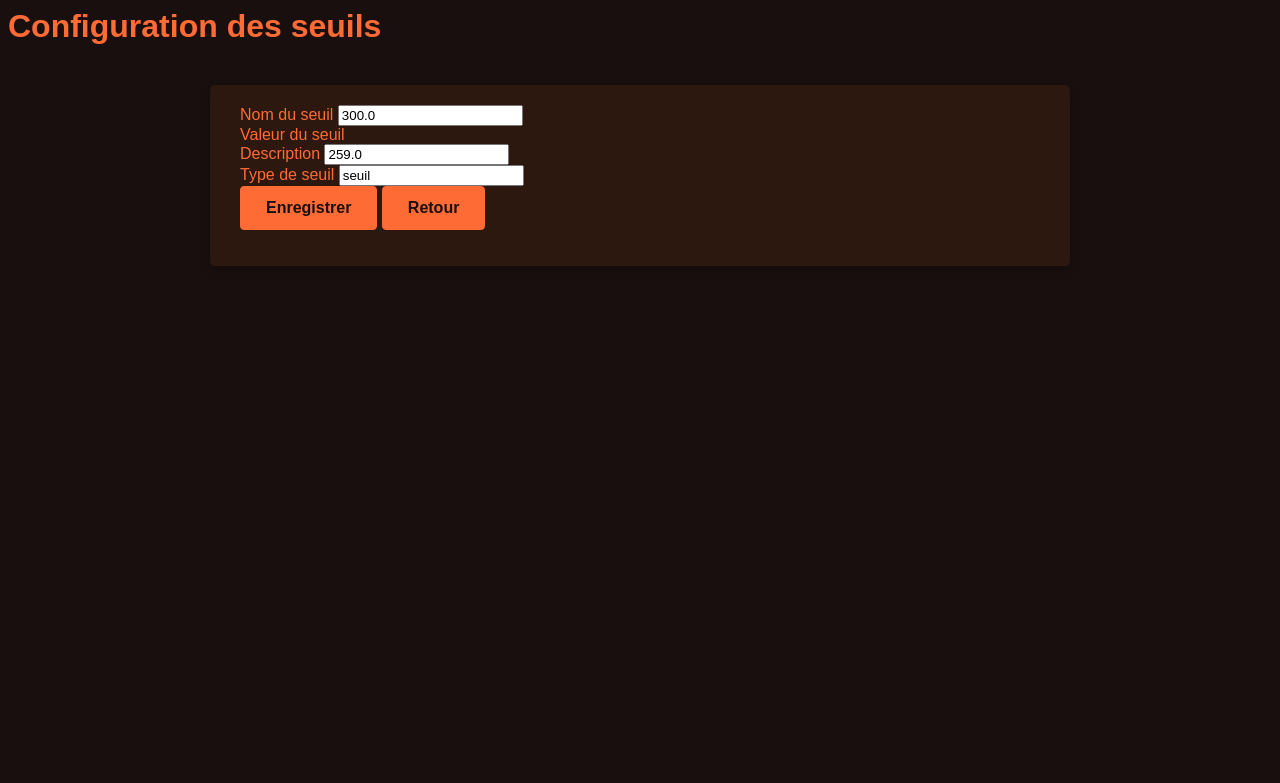
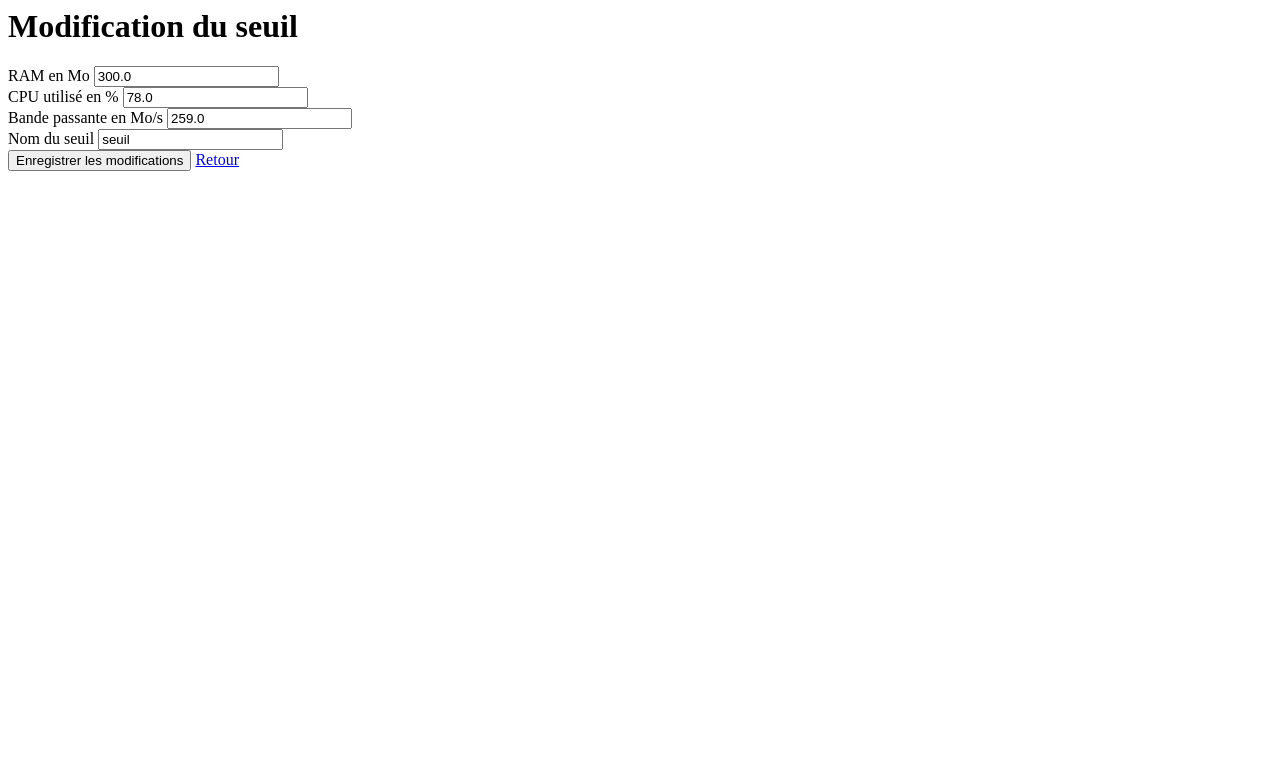
Before and after one commit to TerminatordeTSP/supervision-routeur-cisco, a Django app: page /configuration/seuil_update/5/ in a window 1280 px wide. Shown: the top 783 px of the page. Run offline with Django 4.2, Linux system fonts and the light colour scheme; data comes from the database, SQL or seed files in the repository.

Commit message:
Elaboration du dashboard en html

```diff
--- a/src/config_routeur/static/config_routeur/style2.css
+++ b/src/config_routeur/static/config_routeur/style2.css
@@ -1,90 +1,29 @@
-body {
-    background-color: #1a0f0f;
-    color: #ff6b35;
-    font-family: 'Arial', sans-serif;
+/* Ajoutez ces styles aux styles existants */
+.messages {
+    margin-bottom: 20px;
 }
 
-.seuil-detail {
-    max-width: 800px;
-    margin: 40px auto;
-    padding: 20px 30px;
-    background-color: #2d1810;
-    border-radius: 5px;
-    box-shadow: 0 4px 10px rgba(0, 0, 0, 0.3);
+.alert {
+    padding: 12px 20px;
+    margin-bottom: 15px;
+    border-radius: 6px;
+    font-size: 14px;
 }
 
-.seuil-detail h2 {
-    font-size: 24px;
-    color: #ff6b35;
-    text-align: center;
-    font-weight: bold;
-    margin-bottom: 25px;
+.alert-success {
+    background-color: rgba(40, 167, 69, 0.2);
+    border: 1px solid #28a745;
+    color: #28a745;
 }
 
-.seuil-detail h2 span {
-    color: #ffffff;
+.alert-danger {
+    background-color: rgba(220, 53, 69, 0.2);
+    border: 1px solid #dc3545;
+    color: #dc3545;
 }
 
-.seuil-detail ul {
-    list-style: none;
-    padding: 0;
-    margin: 0;
+.alert-warning {
+    background-color: rgba(255, 193, 7, 0.2);
+    border: 1px solid #ffc107;
+    color: #ffc107;
 }
-
-.seuil-detail ul li {
-    border-left: 4px solid #ff6b35;
-    margin: 15px 0;
-    padding: 10px 15px;
-    background-color: #3d2218;
-    border-radius: 5px;
-    font-size: 16px;
-    color: #ffffff;
-}
-
-.seuil-detail ul li strong {
-    color: #ff6b35;
-}
-
-.back-button {
-    margin-top: 30px;
-    text-align: center;
-}
-
-.btn-back {
-    display: inline-block;
-    padding: 12px 25px;
-    font-size: 16px;
-    font-weight: bold;
-    color: #1a0f0f;
-    background-color: #ff6b35;
-    text-decoration: none;
-    border-radius: 4px;
-    transition: all 0.3s ease;
-    border: 1px solid #ff6b35;
-}
-
-.btn-back:hover {
-    background-color: #3d2218;
-    color: #ff6b35;
-    transform: translateY(-2px);
-}
-
-.btn-back:active {
-    transform: scale(0.95);
-}
-
-@media (max-width: 768px) {
-    .seuil-detail {
-        margin: 20px;
-        padding: 15px;
-    }
-
-    .seuil-detail h2 {
-        font-size: 20px;
-    }
-
-    .btn-back {
-        padding: 10px 20px;
-        font-size: 14px;
-    }
-}
--- a/src/config_routeur/templates/seuil2.html
+++ b/src/config_routeur/templates/seuil2.html
@@ -1,46 +1,77 @@
 {% extends 'base.html' %}
 {% load static %}
 
-{% block title %}Configuration des seuils{% endblock title %}
+{% block title %}Modification du seuil{% endblock title %}
 
 {% block content %}
 <link rel="stylesheet" href="{% static 'config_routeur/style2.css' %}">
 <div class="config-container">
     <div class="header">
-        <h1>Configuration des seuils</h1>
+        <h1>Modification du seuil</h1>
     </div>
+
+    {% if messages %}
+    <div class="messages">
+        {% for message in messages %}
+        <div class="alert {% if message.tags %}alert-{{ message.tags }}{% endif %}">
+            {{ message }}
+        </div>
+        {% endfor %}
+    </div>
+    {% endif %}
 
     <div class="seuil-detail">
         <form action="" method="post" novalidate class="config-form">
             {% csrf_token %}
 
+            {% if form.non_field_errors %}
+            <div class="alert alert-danger">
+                {% for error in form.non_field_errors %}
+                    {{ error }}
+                {% endfor %}
+            </div>
+            {% endif %}
+
             <div class="mb-3">
-                <label for="ram" class="form-label">Nom du seuil</label>
+                <label for="{{ form.ram.id_for_label }}" class="form-label">RAM en Mo</label>
                 {{ form.ram }}
+                {% if form.ram.errors %}
+                <div class="errorlist">{{ form.ram.errors }}</div>
+                {% endif %}
             </div>
 
             <div class="mb-3">
-                <label for="cpu" class="form-label">Valeur du seuil</label>
-                {{ form.cpu }}
+                <label for="{{ form.CPU.id_for_label }}" class="form-label">CPU utilisé en %</label>
+                {{ form.CPU }}
+                {% if form.CPU.errors %}
+                <div class="errorlist">{{ form.CPU.errors }}</div>
+                {% endif %}
             </div>
 
             <div class="mb-3">
-                <label for="trafic" class="form-label">Description</label>
+                <label for="{{ form.trafic.id_for_label }}" class="form-label">Bande passante en Mo/s</label>
                 {{ form.trafic }}
+                {% if form.trafic.errors %}
+                <div class="errorlist">{{ form.trafic.errors }}</div>
+                {% endif %}
             </div>
 
             <div class="mb-3">
-                <label for="nom" class="form-label">Type de seuil</label>
+                <label for="{{ form.nom.id_for_label }}" class="form-label">Nom du seuil</label>
                 {{ form.nom }}
+                {% if form.nom.errors %}
+                <div class="errorlist">{{ form.nom.errors }}</div>
+                {% endif %}
             </div>
 
-
-            <div class="text-center mt-4">
+            <div class="button-group">
                 <button type="submit" class="btn-back">
-                    <i class="bi bi-save"></i> Enregistrer
+                    <i class="bi bi-save"></i>
+                    Enregistrer les modifications
                 </button>
-                <a href="{% url 'configuration' %}" class="btn-back ms-3">
-                    <i class="bi bi-arrow-left"></i> Retour
+                <a href="{% url 'configuration' %}" class="btn-back">
+                    <i class="bi bi-arrow-left"></i>
+                    Retour
                 </a>
             </div>
         </form>
```
